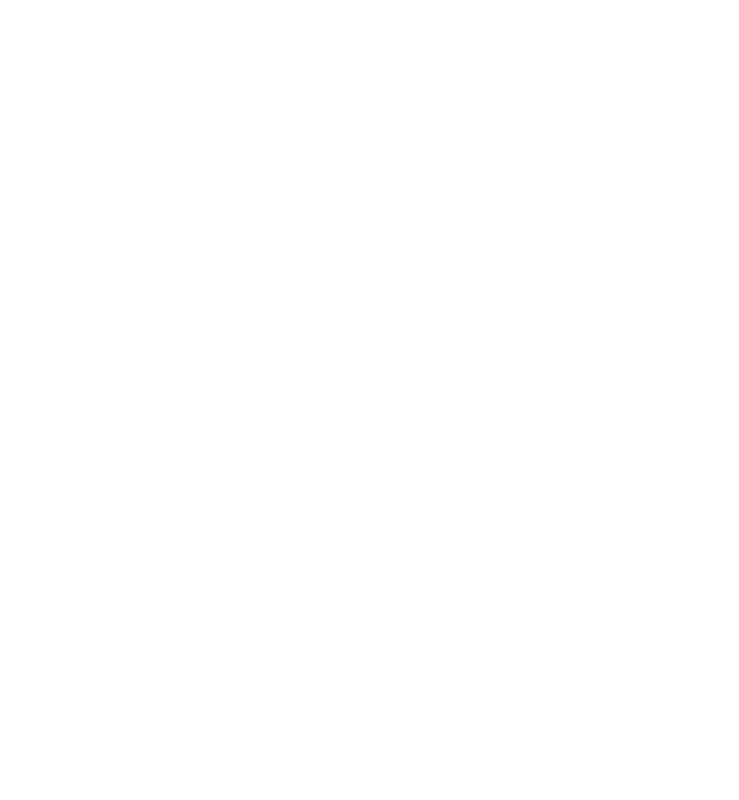
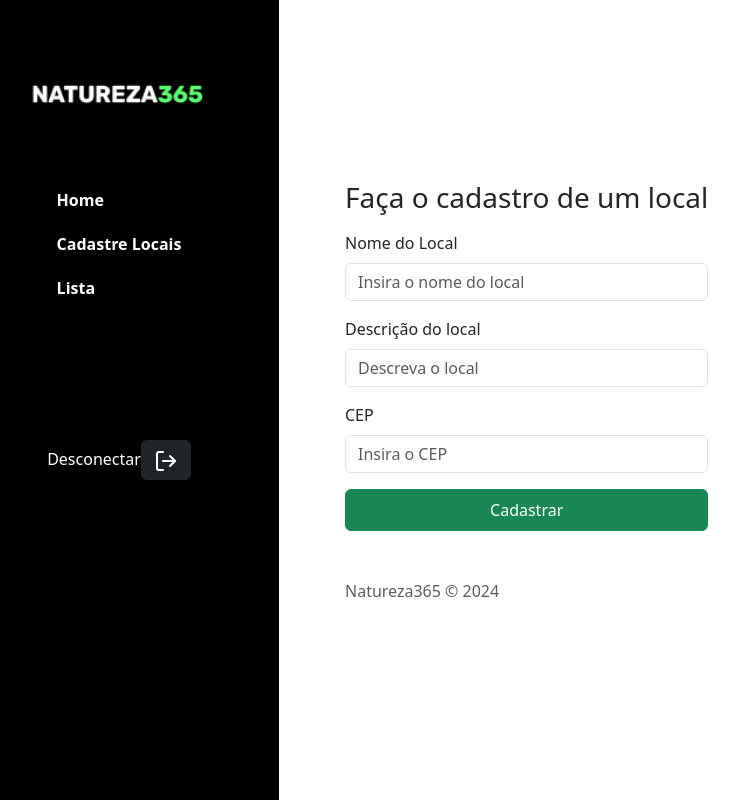
Before and after one commit to RodRibDev/BACKUPPROJETOFINAL, a React (Vite) app: page /dashboard/cadastrolocais in a window 1280 px wide. Before the commit this address had no page. Shown: the whole page, without its empty margins (41-780 px from the left). Built offline with nearby package versions, Linux system fonts and the light colour scheme; sample sign-in values are in the browser's storage.

Commit message:
Desenvolvimento da página para Cadastrar um local

```diff
--- /dev/null
+++ b/src/pages/dashboard/cadastroLocais/cadastroLocais.css
@@ -0,0 +1,18 @@
+.container-cadastroLocais {
+    height: 100vh;
+    width: 100%;
+    padding: 0px 0px 0px 50px;
+    display: flex;
+    align-items: center;
+    justify-content: center;
+  }
+  .formSignin {
+    max-width: 720px;
+    padding: 1rem;
+  }
+
+  .logoCadastro {
+    display: flex;
+    justify-content: center;
+    margin-bottom: 50px;
+  }
--- /dev/null
+++ b/src/pages/dashboard/cadastroLocais/cadastroLocais.jsx
@@ -0,0 +1,35 @@
+import { Link } from 'react-router-dom'
+import './cadastroLocais.css'
+import logoPreta from "../../../assets/logoNaturezaPto.png";
+
+export function CadastroLocais() {
+    return (
+        <main className='container-cadastroLocais'>
+            <div className='formSignin'>
+                <form>
+                    <h1 className="h3 mb-3 fw-normal">Faça o cadastro de um local</h1>
+
+                    <div className="mb-3">
+                        <label htmlFor="exampleFormControlInput1" className="form-label">Nome do Local</label>
+                        <input type="text" className="form-control" id="exampleFormControlInput1" placeholder="Insira o nome do local" />
+                    </div>
+
+
+                    <div className="mb-3">
+                        <label htmlFor="exampleFormControlInput1" className="form-label">Descrição do local</label>
+                        <input type="text" className="form-control" id="exampleFormControlInput1" placeholder="Descreva o local" />
+                    </div>
+
+                    <div className="mb-3">
+                        <label htmlFor="exampleFormControlInput1" className="form-label">CEP</label>
+                        <input type="text" className="form-control" id="exampleFormControlInput1" placeholder="Insira o CEP" />
+                    </div>
+
+                    <button className="btn btn-success w-100 py-2" type="submit">Cadastrar</button>
+                    <p className="mt-5 mb-3 text-body-secondary">Natureza365 &copy; 2024</p>
+                </form>
+            </div>
+
+        </main>
+    )
+}
--- a/src/routes/index.jsx
+++ b/src/routes/index.jsx
@@ -3,6 +3,7 @@
 import { CadastroPage } from "../pages/cadastro/cadastro";
 import { HomePage } from "../pages/dashboard/home/home";
 import { TemplatePrivateRoute } from "../templates/private-route";
+import { CadastroLocais } from "../pages/dashboard/cadastroLocais/cadastroLocais";
 
 export function AppRoutes() {
     return (
@@ -13,6 +14,7 @@
 
             <Route path="/dashboard" element={<TemplatePrivateRoute />}>
                 <Route path="/dashboard" element={<HomePage />}/>
+                <Route path="/dashboard/cadastrolocais" element={<CadastroLocais />}/>
             </Route>
         </Routes>
     )
--- a/src/templates/private-route.jsx
+++ b/src/templates/private-route.jsx
@@ -18,10 +18,10 @@
             <Link to="/dashboard" className="app-link">Home</Link>
           </li>
           <li>
-            <Link to="/cadastroLocais" className="app-link">Cadastre Locais</Link>
+            <Link to="/dashboard/cadastroLocais" className="app-link">Cadastre Locais</Link>
           </li>
           <li>
-            <Link to="/listaLocais" className="app-link">Lista</Link>
+            <Link to="/dashboard/listaLocais" className="app-link">Lista</Link>
           </li>
         </ul>
         </div>
```
